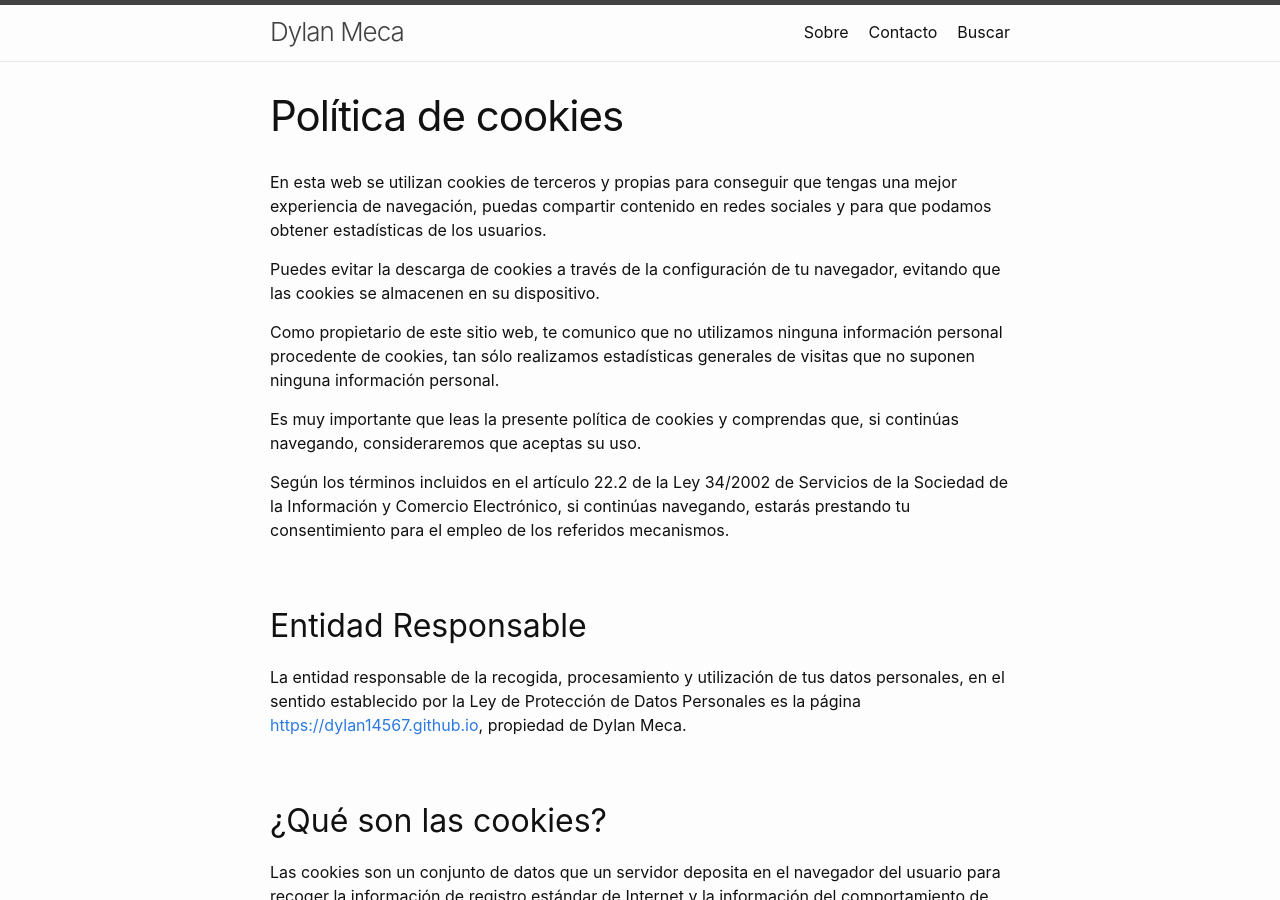
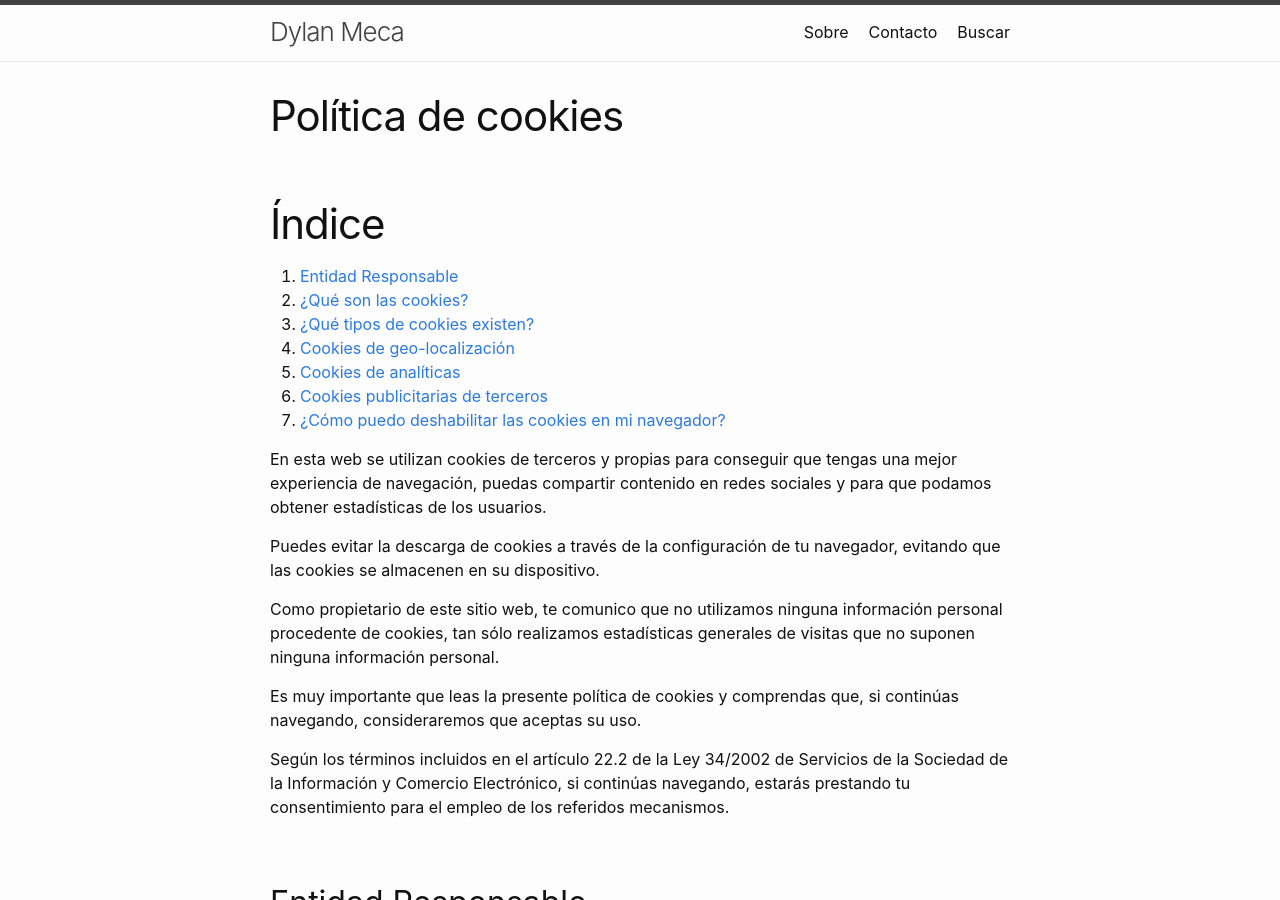
Before and after one commit to dylanmeca/dylanmeca.github.io, a Jekyll site: the page built from _posts/2021-06-07-politica-de-cookies.md, in a window 1280 px wide and 900 px high. Built offline with Jekyll 4.4.1, drawn with Linux system fonts in a browser that asks for light colours.

Commit message:
Update 2021-06-07-politica-de-cookies.md

```diff
--- a/_posts/2021-06-07-politica-de-cookies.md
+++ b/_posts/2021-06-07-politica-de-cookies.md
@@ -9,6 +9,16 @@ keywords:
   - cookies
   - política de cookies
 ---
+
+# Índice
+
+1. [Entidad Responsable](#entidad-responsable)
+2. [¿Qué son las cookies?](#qué-son-las-cookies)
+3. [¿Qué tipos de cookies existen?](#qué-tipos-de-cookies-existen)
+4. [Cookies de geo-localización](#cookies-de-geo-localización)
+5. [Cookies de analíticas](#cookies-de-analíticas)
+6. [Cookies publicitarias de terceros](#cookies-publicitarias-de-terceros)
+7. [¿Cómo puedo deshabilitar las cookies en mi navegador?](#cómo-puedo-deshabilitar-las-cookies-en-mi-navegador)
 
 En esta web se utilizan cookies de terceros y propias para conseguir que tengas una mejor experiencia de navegación, puedas compartir contenido en redes sociales y para que podamos obtener estadísticas de los usuarios.
 
```
